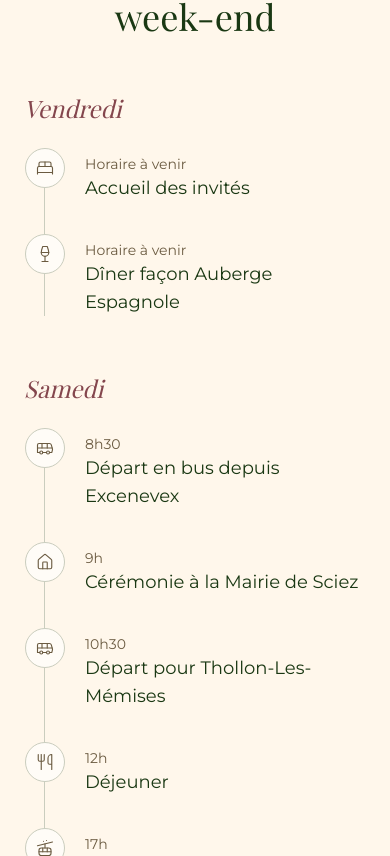
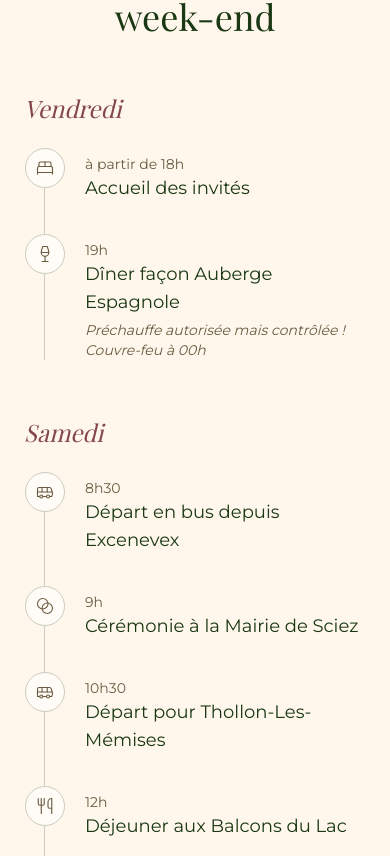
Before and after one commit to vpawlak/melodie-bertrand, a React (Vite) app: page / in a window 390 px wide. Shown: the part 968-1824 px from the top of the page. Built offline with nearby package versions, Linux system fonts and the light colour scheme; a web font is replaced by a local one.

Commit message:
modifications programme et ajouts de details

```diff
--- a/src/components/MapSection.jsx
+++ b/src/components/MapSection.jsx
@@ -1,5 +1,5 @@
 import { useEffect, useRef, useState } from "react";
-import { Clock, MapPin } from "lucide-react";
+import { Clock, Info, MapPin } from "lucide-react";
 import { MAP_IMAGE, MAP_POINTS } from "../config.js";
 import Bus from "./Bus.jsx";
 
@@ -36,7 +36,7 @@ export default function MapSection() {
     <section className="mx-auto max-w-3xl px-4 py-20" aria-labelledby="carte">
       <h2 id="carte" className="text-center font-display text-4xl sm:text-5xl">Les lieux</h2>
       <p className="mt-3 text-center text-sm text-terre">
-        Adresses et horaires du weekend.
+        Retrouvez toutes les adresses pour ce weekend.
       </p>
 
       <div className="relative mt-8 aspect-[4/3] overflow-hidden rounded-3xl border border-trait bg-gradient-to-br from-sauge/40 to-bordeaux/15">
@@ -69,7 +69,7 @@ export default function MapSection() {
         {/* Le bus : se déplace (left/top), s'incline (rotate) et se retourne selon la direction (scaleX) */}
         <div
           aria-hidden="true"
-          className="pointer-events-none absolute z-10 w-30 sm:w-25"
+          className="pointer-events-none absolute z-10 w-14 sm:w-20"
           style={{
             left: `${busPoint.x}%`,
             top: `${busPoint.y}%`,
@@ -97,6 +97,12 @@ export default function MapSection() {
           <MapPin size={16} className="mt-1 shrink-0 text-terre" aria-hidden />
           <span className="min-w-0 whitespace-pre-line break-words">{active.address}</span>
         </p>
+        {active.detail && (
+          <p className="mt-2 flex items-start gap-2 text-sm italic text-terre">
+            <Info size={16} className="mt-0.5 shrink-0" aria-hidden />
+            <span className="min-w-0 whitespace-pre-line break-words">{active.detail}</span>
+          </p>
+        )}
       </div>
     </section>
   );
--- a/src/components/Timeline.jsx
+++ b/src/components/Timeline.jsx
@@ -10,13 +10,14 @@ export default function Timeline() {
           <div key={day}>
             <h3 className="mb-6 font-display text-2xl italic text-bordeaux">{day}</h3>
             <ol className="relative ml-5 border-l border-trait">
-              {items.map(({ time, title, icon: Icon }) => (
+              {items.map(({ time, title, detail, icon: Icon }) => (
                 <li key={title} className="relative pb-8 pl-10 last:pb-0">
                   <span className="absolute -left-5 top-0 flex h-10 w-10 items-center justify-center rounded-full border border-trait bg-ivoire text-terre">
                     <Icon size={18} strokeWidth={1.5} aria-hidden />
                   </span>
                   <p className="pt-1.5 text-sm text-terre">{time || "Horaire à venir"}</p>
                   <p className="text-lg">{title}</p>
+                  {detail && <p className="mt-1 whitespace-pre-line text-sm italic text-terre">{detail}</p>}
                 </li>
               ))}
             </ol>
--- a/src/config.js
+++ b/src/config.js
@@ -1,4 +1,4 @@
-import { Church, Wine, Utensils, Music, Coffee, BedDouble, Bus, House, EggFried, CableCar } from "lucide-react";
+import {Wine, Utensils, Music, Coffee, BedDouble, Bus, House, CableCar, Blend } from "lucide-react";
 import carte from "./carte.png";
 import bus from "./bus.png";
 
@@ -19,14 +19,14 @@ export const FORM_URL = "https://docs.google.com/forms/d/e/1FAIpQLSeb8hhAcJh7KHZ
 // Programme : à compléter plus tard (laissez time: "" tant que ce n’est pas défini).
 export const PROGRAMME = [
   { day: "Vendredi", items: [
-    { time: "", title: "Accueil des invités", icon: BedDouble },
-    { time: "", title: "Dîner façon Auberge Espagnole", icon: Wine },
+    { time: "à partir de 18h", title: "Accueil des invités", icon: BedDouble },
+    {time: "19h", title: "Dîner façon Auberge Espagnole", detail: "Préchauffe autorisée mais contrôlée ! Couvre-feu à 00h", icon: Wine, },
   ]},
   { day: "Samedi", items: [
     { time: "8h30", title: "Départ en bus depuis Excenevex", icon: Bus },
-    { time: "9h", title: "Cérémonie à la Mairie de Sciez", icon: House },
+    { time: "9h", title: "Cérémonie à la Mairie de Sciez", icon: Blend },
     { time: "10h30", title: "Départ pour Thollon-Les-Mémises", icon: Bus },
-    { time: "12h", title: "Déjeuner", icon: Utensils },
+    { time: "12h", title: "Déjeuner aux Balcons du Lac", icon: Utensils },
     { time: "17h", title: "Dernier téléphérique pour la redescente ", icon: CableCar },
     { time: "18h", title: "Dîner et Soirée", icon: Music },
   ]},
@@ -42,9 +42,8 @@ export const MAP_IMAGE = carte;
 // puis indiquez par exemple "/bus.png". Laissez vide pour garder le bus dessiné par défaut.
 export const BUS_IMAGE = bus;
 export const MAP_POINTS = [
-  {id: "matin", label: "Petit déjeuner avant le départ", icon: Coffee, x: 8, y: 28, time: "8h", address: "Centre de vacances Stelia Airbus \n1191 Rte du Lac \n74140 Excenevex" },
-  { id: "ceremonie", label: "Cérémonie", icon: Church, x: 47, y: 60, time: "9h", address: "Mairie de Sciez \n614 Av. de Sciez\n 74140 Sciez" },
+  {id: "matin", label: "Départ depuis Excenevex", icon: House, x: 8, y: 28, time: "8h30", address: "Centre de vacances Stelia Airbus \n1191 Rte du Lac \n74140 Excenevex", detail: "Un bus est mis à disposition pour la journée\nVous aurez la possibilité de laisser votre voiture sur le parking" },
+  { id: "ceremonie", label: "Cérémonie", icon: Blend, x: 47, y: 60, time: "9h", address: "Mairie de Sciez \n614 Av. de Sciez\n 74140 Sciez" },
   { id: "cocktail", label: "Cocktail et déjeuner", icon: Wine, x: 85, y: 40, time: "12h", address: "Les Balcons du Lac\n70 imp du Schuss\n74500 Thollon-les-Mémises" },
-  { id: "soiree", label: "Dîner & soirée et Hébergement", icon: Music, x: 17, y: 28, time: "18h", address: "Centre de vacances Stelia Airbus \n1191 Rte du Lac \n74140 Excenevex" },
-  //{ id: "brunch", label: "Brunch à la maison", icon: EggFried , x: 15, y: 65, time: "Dimanche - 11h", address: "73 chemin des Huches \n74140 Sciez" },
+  { id: "soiree", label: "Dîner & soirée et Hébergement", icon: Music, x: 17, y: 28, time: "18h", address: "Centre de vacances Stelia Airbus \n1191 Rte du Lac \n74140 Excenevex", detail: "Le dîner, la soirée ainsi que le brunch du dimanche se feront sur place" },
 ];
```
